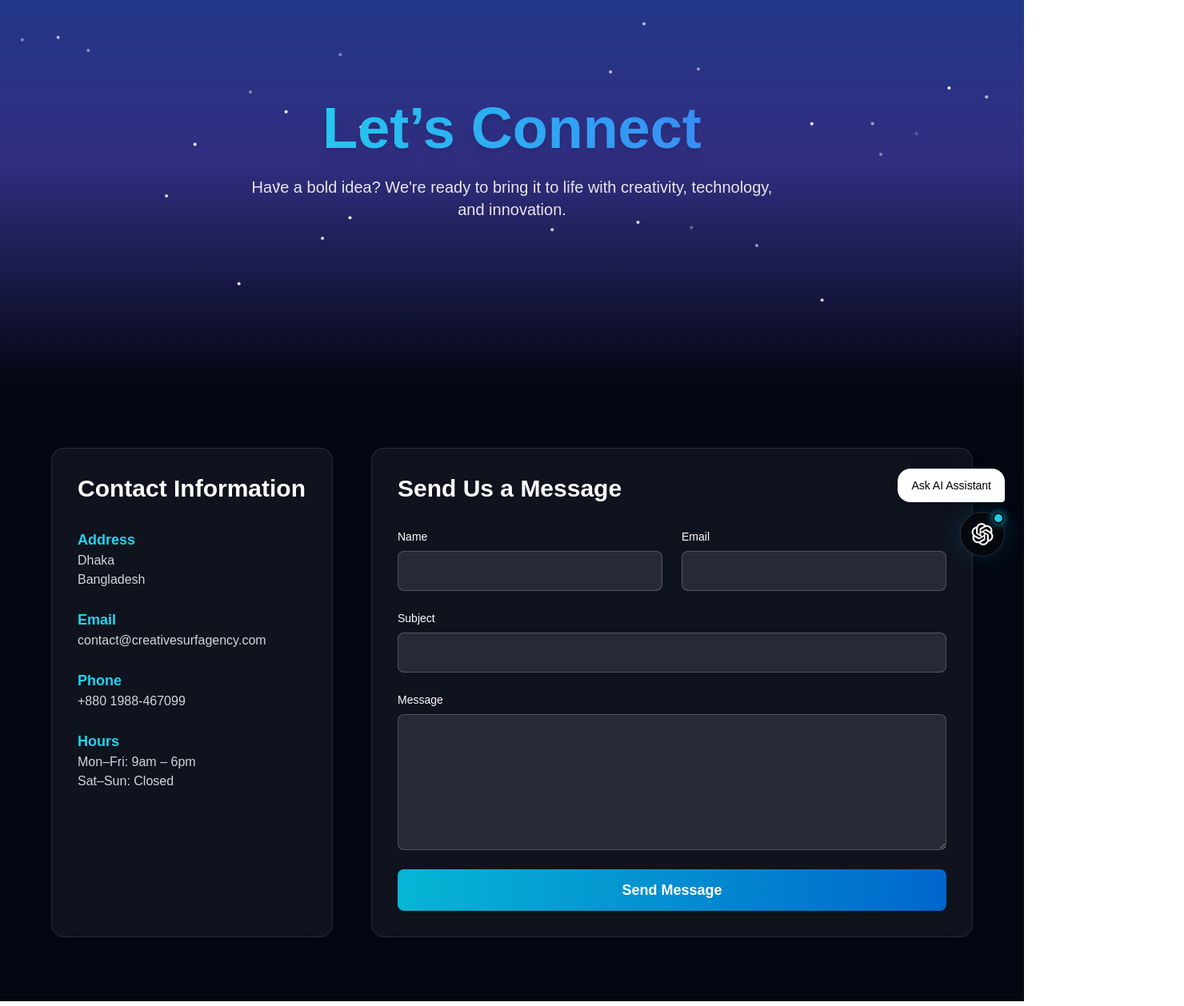
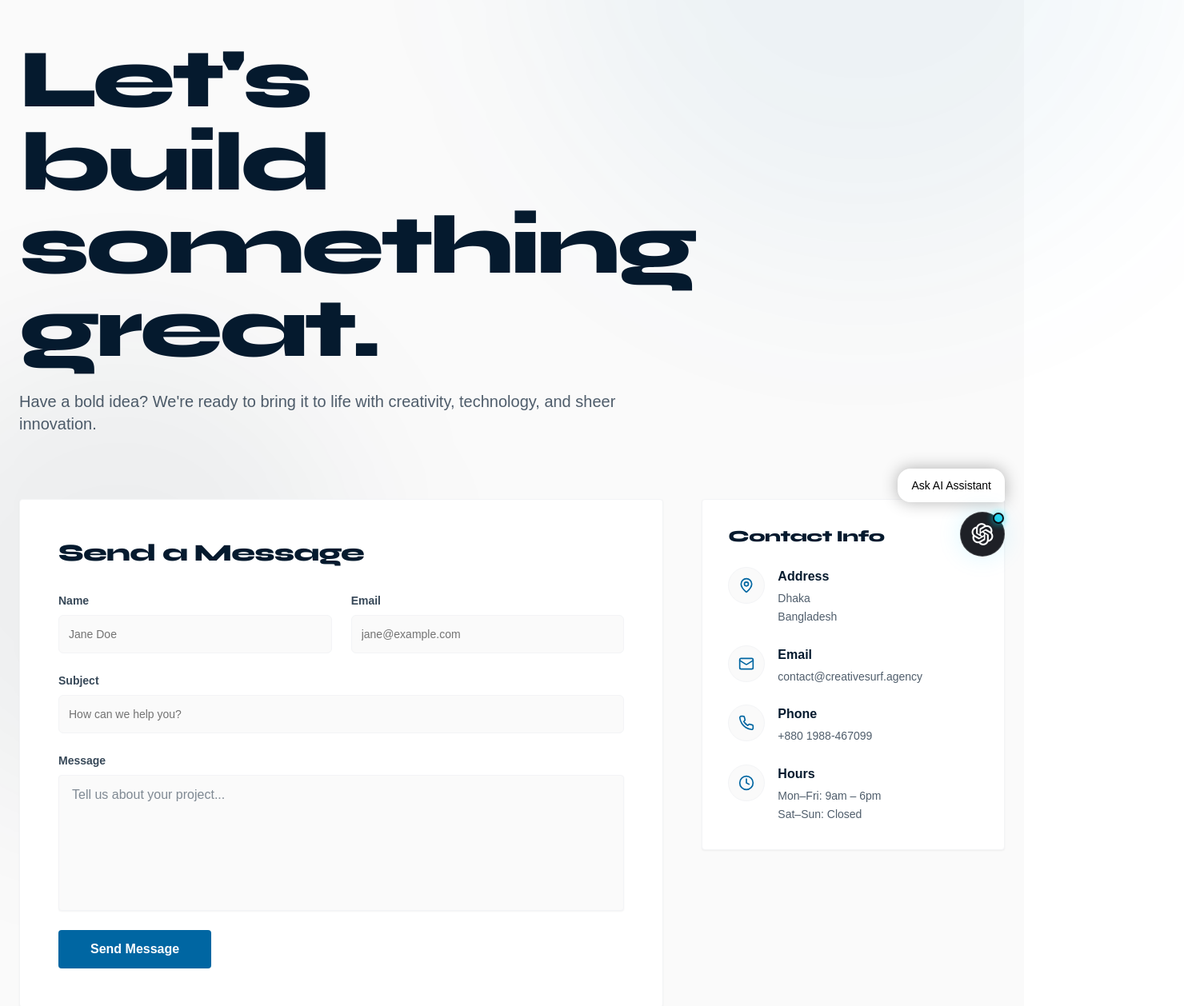
Before and after one commit to rudraprotapchakraborty/creative-surf, a Next.js app: page /contact in a window 1280 px wide. Shown: the part 80-1338 px from the top of the page at 80% size, 1480 px wide, since content can reach past the window. Built offline with nearby package versions, Linux system fonts and the light colour scheme.

Commit message:
updated contact page

```diff
--- a/app/contact/ContactContent.tsx
+++ b/app/contact/ContactContent.tsx
@@ -1,183 +1,146 @@
-"use client"
-import { motion, useScroll, useTransform } from "framer-motion"
-import { useRef } from "react"
+"use client";
+import { motion } from "framer-motion";
+import { Input } from "@/components/ui/input";
+import { Button } from "@/components/ui/button";
+import { MapPin, Mail, Phone, Clock } from "lucide-react";
 
 export default function ContactContent() {
-  const ref = useRef(null)
-  const { scrollY } = useScroll({ container: ref })
+  return (
+    <main className="min-h-screen bg-flow-bg text-flow-text pt-32 pb-24 px-6 overflow-hidden">
 
-  const yBackground = useTransform(scrollY, [0, 500], [0, 200])
-  const yParticles = useTransform(scrollY, [0, 500], [0, -150])
-  const yText = useTransform(scrollY, [0, 300], [0, -80])
+      {/* Background blobs for aesthetic */}
+      <div className="absolute top-0 right-0 w-[800px] h-[800px] bg-flow-green/5 blur-[120px] rounded-full pointer-events-none -translate-y-1/2 translate-x-1/4" />
+      <div className="absolute bottom-0 left-0 w-[600px] h-[600px] bg-flow-text/5 blur-[100px] rounded-full pointer-events-none translate-y-1/2 -translate-x-1/4" />
 
-  return (
-    <main
-      ref={ref}
-      className="flex flex-col min-h-screen bg-gray-950 text-white overflow-hidden"
-    >
-      {/* Hero Section */}
-      <section className="relative h-[70vh] flex items-center justify-center overflow-hidden">
-        {/* Gradient background */}
+      <div className="container mx-auto max-w-7xl relative z-10">
+
         <motion.div
-          style={{ y: yBackground }}
-          className="absolute inset-0 bg-gradient-to-b from-blue-900 via-indigo-900 to-gray-950"
-        />
-
-        {/* Animated particles */}
-        <motion.div
-          style={{ y: yParticles }}
-          className="absolute inset-0 overflow-hidden"
+           initial={{ opacity: 0, y: 30 }}
+           animate={{ opacity: 1, y: 0 }}
+           transition={{ duration: 0.8, ease: "easeOut" }}
+           className="text-left mb-20 max-w-3xl"
         >
-          {[...Array(40)].map((_, i) => (
-            <motion.div
-              key={i}
-              className="absolute w-1 h-1 bg-white rounded-full"
-              initial={{ opacity: 0, y: 0 }}
-              animate={{
-                opacity: [0, 1, 0],
-                y: [-20, -200],
-                x: [0, (Math.random() - 0.5) * 300],
-              }}
-              transition={{
-                duration: 6 + Math.random() * 4,
-                repeat: Infinity,
-                delay: Math.random() * 5,
-              }}
-              style={{
-                top: `${Math.random() * 100}%`,
-                left: `${Math.random() * 100}%`,
-              }}
-            />
-          ))}
+          <h1 className="text-[3rem] sm:text-[4.5rem] md:text-6xl lg:text-[6.5rem] font-heading font-extrabold tracking-[-0.04em] mb-6 leading-[1.05]">
+            Let's build <br className="hidden md:block"/>something great.
+          </h1>
+          <p className="text-xl text-flow-text/70 font-normal">
+            Have a bold idea? We're ready to bring it to life with creativity, technology, and sheer innovation.
+          </p>
         </motion.div>
 
-        {/* Hero text */}
-        <motion.div
-          style={{ y: yText }}
-          className="relative z-10 text-center px-6"
-        >
-          <motion.h1
-            initial={{ opacity: 0, y: 50 }}
-            whileInView={{ opacity: 1, y: 0 }}
-            transition={{ duration: 1 }}
-            className="text-5xl md:text-6xl lg:text-7xl font-extrabold bg-gradient-to-r from-cyan-400 to-blue-500 bg-clip-text text-transparent drop-shadow-lg"
-          >
-            Let’s Connect
-          </motion.h1>
-          <motion.p
-            initial={{ opacity: 0, y: 30 }}
-            whileInView={{ opacity: 1, y: 0 }}
-            transition={{ duration: 1, delay: 0.2 }}
-            className="text-lg md:text-xl mt-6 text-gray-200 max-w-2xl mx-auto"
-          >
-            Have a bold idea? We're ready to bring it to life with creativity,
-            technology, and innovation.
-          </motion.p>
-        </motion.div>
-      </section>
-
-      {/* Contact Section */}
-      <section className="relative py-20 px-6">
-        <div className="max-w-6xl mx-auto grid grid-cols-1 lg:grid-cols-3 gap-12">
-          {/* Contact Info */}
-          <motion.div
-            initial={{ opacity: 0, x: -60 }}
-            whileInView={{ opacity: 1, x: 0 }}
-            transition={{ duration: 1 }}
-            className="backdrop-blur-lg bg-white/5 rounded-2xl p-8 shadow-lg border border-white/10"
-          >
-            <h2 className="text-3xl font-bold mb-8">Contact Information</h2>
-            <div className="space-y-6 text-gray-300">
-              <div>
-                <h3 className="text-lg font-semibold text-cyan-400">Address</h3>
-                <p>
-                  Dhaka
-                  <br />
-                  Bangladesh
-                </p>
-              </div>
-              <div>
-                <h3 className="text-lg font-semibold text-cyan-400">Email</h3>
-                <p>contact@creativesurfagency.com</p>
-              </div>
-              <div>
-                <h3 className="text-lg font-semibold text-cyan-400">Phone</h3>
-                <p>+880 1988-467099</p>
-              </div>
-              <div>
-                <h3 className="text-lg font-semibold text-cyan-400">Hours</h3>
-                <p>
-                  Mon–Fri: 9am – 6pm
-                  <br />
-                  Sat–Sun: Closed
-                </p>
-              </div>
-            </div>
-          </motion.div>
+        <div className="grid grid-cols-1 lg:grid-cols-3 gap-12">
 
           {/* Contact Form */}
           <motion.div
-            initial={{ opacity: 0, x: 60 }}
-            whileInView={{ opacity: 1, x: 0 }}
-            transition={{ duration: 1 }}
-            className="lg:col-span-2 backdrop-blur-lg bg-white/5 rounded-2xl p-8 shadow-lg border border-white/10"
+            initial={{ opacity: 0, y: 40 }}
+            animate={{ opacity: 1, y: 0 }}
+            transition={{ duration: 0.8, delay: 0.2 }}
+            className="lg:col-span-2 bg-flow-card border border-flow-border rounded-sm p-8 md:p-12 shadow-sm"
           >
-            <h2 className="text-3xl font-bold mb-8">Send Us a Message</h2>
+            <h2 className="text-3xl font-heading font-extrabold mb-8 tracking-tight">Send a Message</h2>
             <form className="space-y-6">
               <div className="grid grid-cols-1 md:grid-cols-2 gap-6">
-                <div className="flex flex-col">
-                  <label htmlFor="name" className="text-sm mb-2">
-                    Name
-                  </label>
-                  <input
-                    type="text"
+                <div className="flex flex-col gap-2">
+                  <label htmlFor="name" className="text-sm font-semibold text-flow-text/80">Name</label>
+                  <Input
                     id="name"
-                    className="px-4 py-3 rounded-lg bg-white/10 border border-white/20 text-white focus:outline-none focus:ring-2 focus:ring-cyan-400"
+                    placeholder="Jane Doe"
+                    className="h-12 bg-flow-bg border-flow-border text-flow-text focus-visible:ring-flow-green/20"
                   />
                 </div>
-                <div className="flex flex-col">
-                  <label htmlFor="email" className="text-sm mb-2">
-                    Email
-                  </label>
-                  <input
+                <div className="flex flex-col gap-2">
+                  <label htmlFor="email" className="text-sm font-semibold text-flow-text/80">Email</label>
+                  <Input
+                    id="email"
                     type="email"
-                    id="email"
-                    className="px-4 py-3 rounded-lg bg-white/10 border border-white/20 text-white focus:outline-none focus:ring-2 focus:ring-cyan-400"
+                    placeholder="jane@example.com"
+                    className="h-12 bg-flow-bg border-flow-border text-flow-text focus-visible:ring-flow-green/20"
                   />
                 </div>
               </div>
-              <div className="flex flex-col">
-                <label htmlFor="subject" className="text-sm mb-2">
-                  Subject
-                </label>
-                <input
-                  type="text"
+              <div className="flex flex-col gap-2">
+                <label htmlFor="subject" className="text-sm font-semibold text-flow-text/80">Subject</label>
+                <Input
                   id="subject"
-                  className="px-4 py-3 rounded-lg bg-white/10 border border-white/20 text-white focus:outline-none focus:ring-2 focus:ring-cyan-400"
+                  placeholder="How can we help you?"
+                  className="h-12 bg-flow-bg border-flow-border text-flow-text focus-visible:ring-flow-green/20"
                 />
               </div>
-              <div className="flex flex-col">
-                <label htmlFor="message" className="text-sm mb-2">
-                  Message
-                </label>
+              <div className="flex flex-col gap-2">
+                <label htmlFor="message" className="text-sm font-semibold text-flow-text/80">Message</label>
                 <textarea
                   id="message"
                   rows={6}
-                  className="px-4 py-3 rounded-lg bg-white/10 border border-white/20 text-white focus:outline-none focus:ring-2 focus:ring-cyan-400"
-                ></textarea>
+                  placeholder="Tell us about your project..."
+                  className="w-full rounded-sm px-4 py-3 bg-flow-bg border border-flow-border text-flow-text placeholder:text-flow-text/50 focus:outline-none focus:ring-2 focus:ring-flow-green/20 resize-none transition-all shadow-sm"
+                />
               </div>
-              <motion.button
-                whileHover={{ scale: 1.05 }}
-                whileTap={{ scale: 0.95 }}
+              <Button
                 type="submit"
-                className="w-full bg-gradient-to-r from-cyan-500 to-blue-600 py-3 rounded-lg font-bold text-lg shadow-lg hover:shadow-cyan-500/50 transition"
+                className="w-full md:w-auto px-10 h-12 rounded-sm bg-flow-green text-white hover:bg-flow-buttonHover font-semibold transition-colors shadow-sm text-base mt-4"
               >
                 Send Message
-              </motion.button>
+              </Button>
             </form>
           </motion.div>
+
+          {/* Contact Details */}
+          <motion.div
+            initial={{ opacity: 0, y: 40 }}
+            animate={{ opacity: 1, y: 0 }}
+            transition={{ duration: 0.8, delay: 0.4 }}
+            className="flex flex-col gap-8"
+          >
+            <div className="bg-flow-card border border-flow-border rounded-sm p-8 shadow-sm">
+              <h3 className="text-xl font-heading font-extrabold mb-6 tracking-tight">Contact Info</h3>
+              <div className="space-y-6">
+                <div className="flex items-start gap-4">
+                  <div className="p-3 rounded-full bg-flow-bg border border-flow-border flex-shrink-0">
+                    <MapPin className="w-5 h-5 text-flow-green" />
+                  </div>
+                  <div>
+                    <h4 className="font-semibold text-flow-text mb-1">Address</h4>
+                    <p className="text-flow-text/70 text-sm leading-relaxed">Dhaka<br/>Bangladesh</p>
+                  </div>
+                </div>
+
+                <div className="flex items-start gap-4">
+                  <div className="p-3 rounded-full bg-flow-bg border border-flow-border flex-shrink-0">
+                    <Mail className="w-5 h-5 text-flow-green" />
+                  </div>
+                  <div>
+                    <h4 className="font-semibold text-flow-text mb-1">Email</h4>
+                    <p className="text-flow-text/70 text-sm leading-relaxed">contact@creativesurf.agency</p>
+                  </div>
+                </div>
+
+                <div className="flex items-start gap-4">
+                  <div className="p-3 rounded-full bg-flow-bg border border-flow-border flex-shrink-0">
+                    <Phone className="w-5 h-5 text-flow-green" />
+                  </div>
+                  <div>
+                    <h4 className="font-semibold text-flow-text mb-1">Phone</h4>
+                    <p className="text-flow-text/70 text-sm leading-relaxed">+880 1988-467099</p>
+                  </div>
+                </div>
+
+                <div className="flex items-start gap-4">
+                  <div className="p-3 rounded-full bg-flow-bg border border-flow-border flex-shrink-0">
+                    <Clock className="w-5 h-5 text-flow-green" />
+                  </div>
+                  <div>
+                    <h4 className="font-semibold text-flow-text mb-1">Hours</h4>
+                    <p className="text-flow-text/70 text-sm leading-relaxed">Mon–Fri: 9am – 6pm<br/>Sat–Sun: Closed</p>
+                  </div>
+                </div>
+
+              </div>
+            </div>
+
+          </motion.div>
+
         </div>
-      </section>
+      </div>
     </main>
-  )
+  );
 }
--- a/components/footer.tsx
+++ b/components/footer.tsx
@@ -45,7 +45,7 @@ export function Footer() {
               transition={{ duration: 0.8, delay: 0.2 }}
             >
               <Link
-                href="mailto:contact@creativesurf.agency"
+                href="/contact"
                 className="inline-flex items-center gap-2 px-8 py-4 rounded-sm text-lg font-semibold text-white bg-flow-green hover:bg-flow-buttonHover transition-colors shadow-sm"
               >
                 Start a Project <ArrowUpRight className="w-5 h-5" />
```
Also changed, not shown: components/navbar.tsx (+6 -6 lines).
